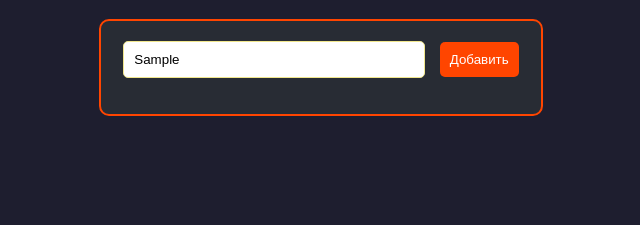
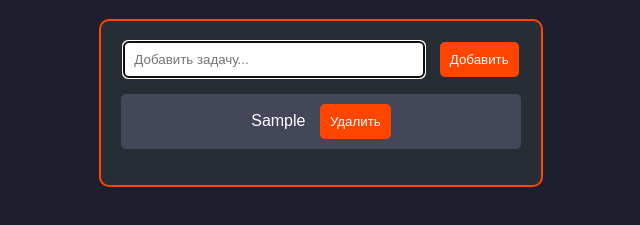
Before and after one commit to gthub1709/sultan, a plain HTML site: page ы/index.html in a window 1280 px wide. Both pictures are taken after typing "Sample" into the empty fields and a click on the button "Добавить". Shown: the part 81-306 px from the top of the page, without its empty margins (319-959 px from the left). Drawn offline with Linux system fonts and the light colour scheme.

Commit message:
Add files via upload

```diff
--- a/ы/index.html
+++ b/ы/index.html
@@ -1,4 +1,3 @@
-
 <!DOCTYPE html>
 <html lang="en">
 <head>
@@ -7,7 +6,7 @@
     <title>Марсианский TODO</title>
 
     <link rel="stylesheet" href="style.css">
-    <script defer="script.js"></script>
+    <script defer src="script.js"></script>
 </head>
 <body>
 
--- a/ы/script.js
+++ b/ы/script.js
@@ -1,13 +1,31 @@
-const input = document.getElementById('taskInput');
-const addTaskButton = document.getElementById('addTaskButton');
-const taskList = document.getElementById('taskList');
+document.addEventListener('DOMContentLoaded', () => {
+    const taskInput = document.getElementById('taskInput');
+    const addTaskButton = document.getElementById('addTaskButton');
+    const taskList = document.getElementById('taskList');
 
-addTaskButton.addEventListener('click', () => {
-    const taskText = input.value.trim();
-    if (taskText !== '') {
+    addTaskButton.addEventListener('click', addTask);
+    taskInput.addEventListener('keypress', (e) => {
+        if (e.key === 'Enter') {
+            addTask();
+        }
+    });
+
+    function addTask() {
+        const taskText = taskInput.value.trim();
+        if (taskText === '') return;
+
         const li = document.createElement('li');
-        li.textContent = taskText;
+        li.innerHTML = `
+            <span>${taskText}</span>
+            <button class="delete-btn">Удалить</button>
+        `;
+
+        li.querySelector('.delete-btn').addEventListener('click', () => {
+            li.remove();
+        });
+
         taskList.appendChild(li);
-        input.value = '';
+        taskInput.value = '';
+        taskInput.focus();
     }
 });
```
